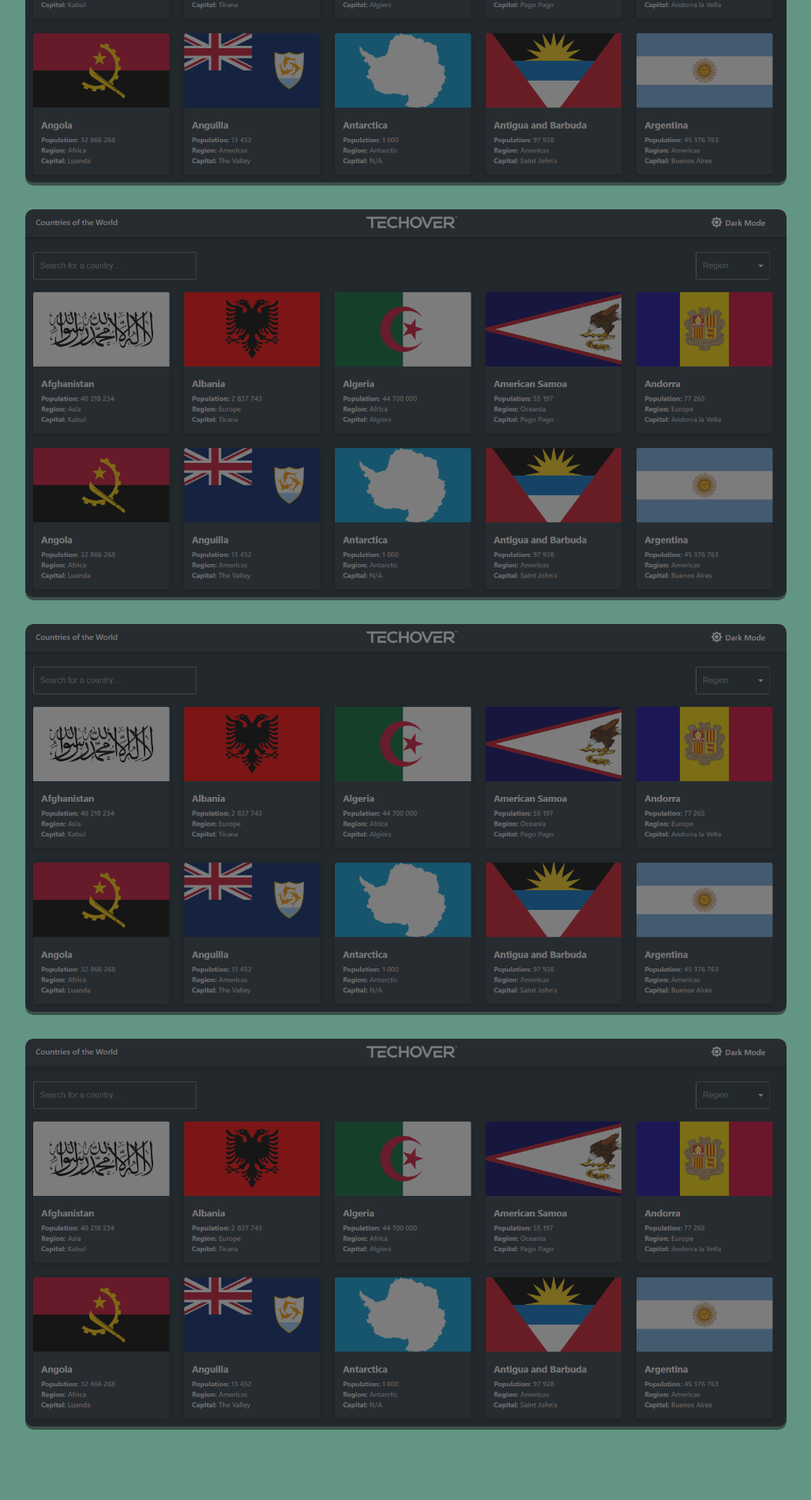
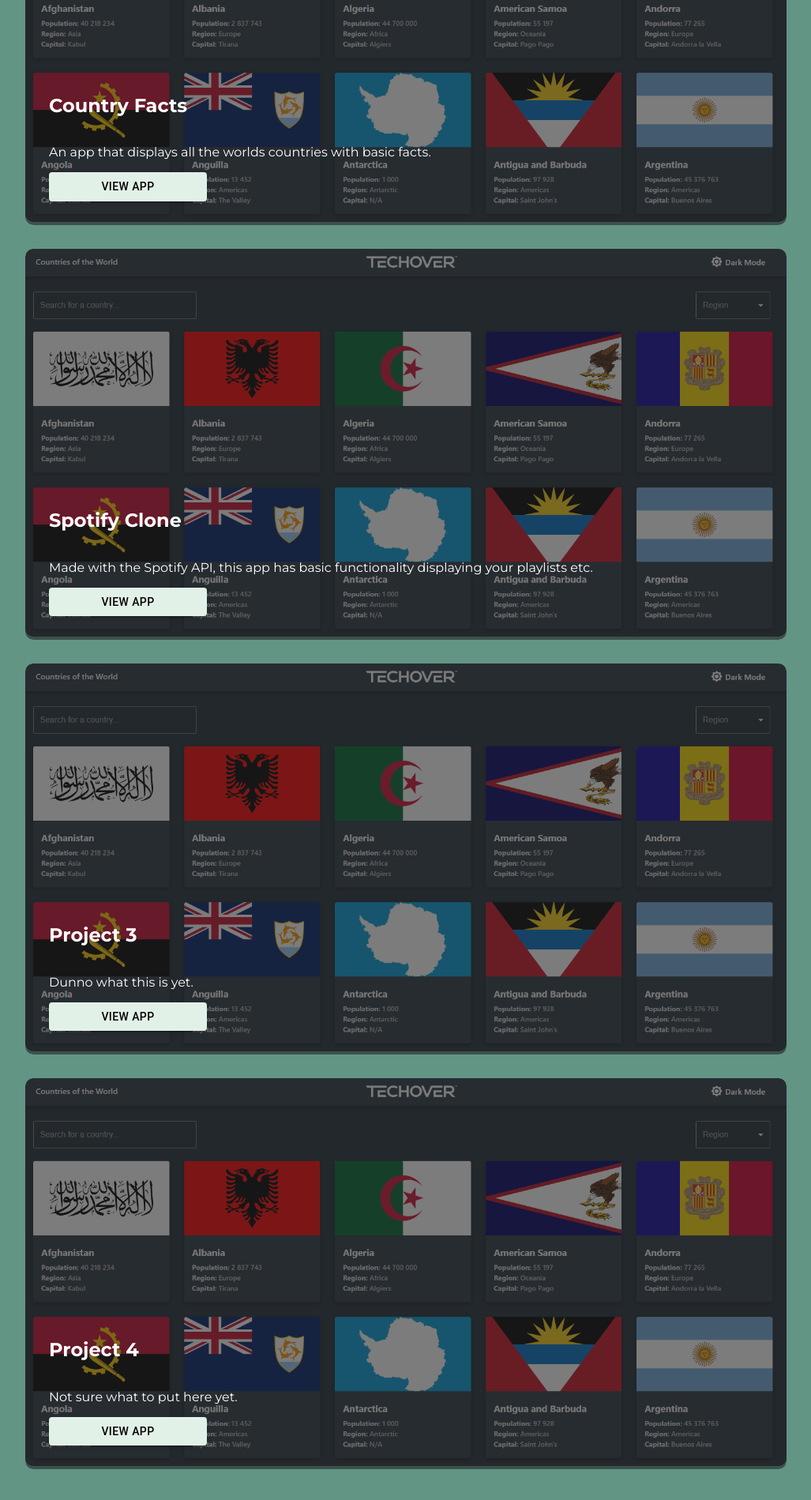
Before and after one commit to axelberk/Portfolio, a React (Vite) app: page / in a window 1280 px wide. Shown: the part 869-2768 px from the top of the page at 79% size, without its empty margins (126-1153 px from the left). Before the commit the page ends 2687 px from the top, so only its background shows below. Built offline with nearby package versions, Linux system fonts and the light colour scheme.

Commit message:
projects styling

```diff
--- a/src/Components/Footer/Footer.css
+++ b/src/Components/Footer/Footer.css
@@ -8,4 +8,9 @@
     bottom: 0;
     left: 0;
     box-shadow: 1px 1px 3px black;
+    z-index: 1;
 }
+
+.footer h4 {
+    font-weight: 500;
+}
--- a/src/Components/Navbar/Navbar.css
+++ b/src/Components/Navbar/Navbar.css
@@ -13,6 +13,7 @@
     left: 0;
     top: 0;
     box-shadow: 1px 1px 2px black;
+    z-index: 1;
 }
 
 .Navbar a {
--- a/src/Components/Projects/Projects.css
+++ b/src/Components/Projects/Projects.css
@@ -3,16 +3,20 @@
     justify-content: space-between;
     flex-direction: column;
     gap: 30px;
+    position: relative;
+    margin-bottom: 100px;
 }
 
 .project {
     overflow: hidden;
     border-radius: 10px;
+    position: relative;
+    color: white;
 }
 
 
 .project-img {
-    max-width: 100%;
+    width: 100%;
     border-radius: 10px;
 }
 
@@ -29,6 +33,15 @@
     border-radius: 10px;
 }
 
+.project-text {
+    position:absolute;
+    inset: 0;
+    display: flex;
+    flex-direction: column;
+    justify-content: flex-end;
+    padding: 30px;
+    text-align: left;
+}
 
 .project:hover .img-container{
     transform: scale(1.05);
--- a/src/Components/Projects/Projects.jsx
+++ b/src/Components/Projects/Projects.jsx
@@ -1,4 +1,5 @@
 import "./Projects.css"
+import { Button, Link    } from "@mui/material"
 
 const Projects = () => {
     return (
@@ -9,11 +10,10 @@ const Projects = () => {
                     <img src="flagproject1.png" alt="" className="project-img"/>
                     <div className="img-overlay"></div>
                 </div>
-            </article>
-            <article className="project">
-                <div className="img-container">
-                    <img src="flagproject1.png" alt="" className="project-img"/>
-                    <div className="img-overlay"></div>
+                <div className="project-text">
+                    <h2>Country Facts</h2>
+                    <p>An app that displays all the worlds countries with basic facts.</p>
+                    <Button variant="contained" sx={{width:"200px", backgroundColor:"#E2F1E7", color:"black"}}>View app</Button>
                 </div>
             </article>
             <article className="project">
@@ -21,11 +21,32 @@ const Projects = () => {
                     <img src="flagproject1.png" alt="" className="project-img"/>
                     <div className="img-overlay"></div>
                 </div>
+                <div className="project-text">
+                    <h2>Spotify Clone</h2>
+                    <p>Made with the Spotify API, this app has basic functionality displaying your playlists etc.</p>
+                    <Button variant="contained" sx={{width: "200px", backgroundColor:"#E2F1E7", color:"black"}}>View app</Button>
+                </div>
             </article>
             <article className="project">
                 <div className="img-container">
                     <img src="flagproject1.png" alt="" className="project-img"/>
                     <div className="img-overlay"></div>
+                </div>
+                <div className="project-text">
+                    <h2>Project 3</h2>
+                    <p>Dunno what this is yet.</p>
+                    <Button variant="contained" sx={{width:"200px", backgroundColor:"#E2F1E7", color:"black"}}>View app</Button>
+                </div>
+            </article>
+            <article className="project">
+                <div className="img-container">
+                    <img src="flagproject1.png" alt="" className="project-img"/>
+                    <div className="img-overlay"></div>
+                </div>
+                <div className="project-text">
+                    <h2>Project 4</h2>
+                    <p>Not sure what to put here yet.</p>
+                    <Button variant="contained" sx={{width:"200px", backgroundColor:"#E2F1E7", color:"black"}}>View app</Button>
                 </div>
             </article>
         </div>
--- a/src/Homepage/Homepage.css
+++ b/src/Homepage/Homepage.css
@@ -2,7 +2,7 @@
     display: flex;
     justify-content: space-between;
     flex-direction: column;
-
+    margin-bottom: 50px;
 }
 
 .intro-section {
```
